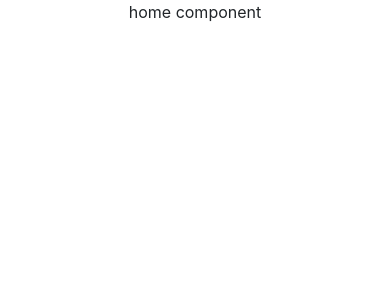
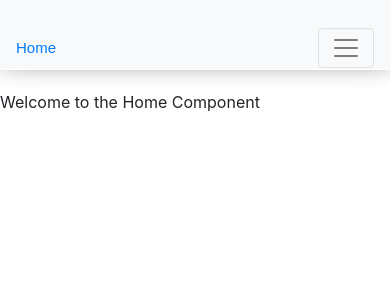
Before and after one commit to 1808-java-blake/project-1-avicuna, a React (Create React App) app in the folder ers-app/: page /home in a window 390 px wide. Shown: the top 300 px of the page. Built offline with nearby package versions, Linux system fonts and the light colour scheme; the HTML template or start-up script is replaced by a standard one.

Commit message:
- Created Nav component for employee page - Styled Application more

```diff
--- a/ers-app/src/App.css
+++ b/ers-app/src/App.css
@@ -28,7 +28,23 @@ a
 }
 
 
-#main-content-container {
+#home-container {
+  display: flex;
+  flex-direction: column;
+  width: 100%;
+  align-items: center;
+}
+
+#sign-in-header {
+    margin-top: 50px;
+    display: flex;
+    flex-direction: column;
+    width: 100%;
+    align-items: center
+}
+
+#sign-in-container {
+    margin-top: 100px;
     display: flex;
     flex-direction: column;
     width: 100%;
@@ -50,7 +66,8 @@ a
 
 
 .navbar-light .navbar-nav .nav-link:focus, .navbar-light .navbar-nav .nav-link:hover {
-  color: rgba(0,0,0,.7);
+    /*color: rgba(0,0,0,.7);*/
+    color: darkgrey !important;
 }
 
 .navbar-expand-md .navbar-nav .nav-link {
@@ -58,16 +75,27 @@ a
     padding-left: .75rem !important;
 }
 
+.navbar li a, .navbar {
+    color: #8cb5ce !important;
+    padding: 0 15px;
+    height: 70px;
+    line-height: 80px;
+}
+
 .bg-light {
     background-color: #ffffff !important;
 }
 
 nav {
+    min-height: 60px;
+    z-index: 9999;
     border-bottom: 1px solid #ffffff !important;
     margin-bottom: 20px;
     -webkit-box-shadow: 1px -12px 28px -1px rgba(0, 0, 0, 0.87);
     -moz-box-shadow: 1px -12px 28px -1px rgba(0, 0, 0, 0.87);
     box-shadow: 1px -12px 28px -1px rgba(0, 0, 0, 0.87);
+    font-size: 15px !important;
+    font-family: Montserrat, sans-serif;
 }
 
 #examples-dropdown {
@@ -84,3 +112,50 @@ nav {
 .red {
   color: red;
 }
+
+/*****************************
+  Slide Animation
+*****************************/
+.slideanim {visibility:hidden;}
+.slide {
+    animation-name: slide;
+    -webkit-animation-name: slide;
+    animation-duration: 1s;
+    -webkit-animation-duration: 1s;
+    visibility: visible;
+}
+@keyframes slide {
+    0% {
+        opacity: 0;
+        transform: translateY(70%);
+    }
+    100% {
+        opacity: 1;
+        transform: translateY(0%);
+    }
+}
+@-webkit-keyframes slide {
+    0% {
+        opacity: 0;
+        -webkit-transform: translateY(70%);
+    }
+    100% {
+        opacity: 1;
+        -webkit-transform: translateY(0%);
+    }
+}
+@media screen and (max-width: 768px) {
+    .col-sm-4 {
+        text-align: center;
+        margin: 25px 0;
+    }
+    .btn-lg {
+        width: 100%;
+        margin-bottom: 35px;
+    }
+}
+@media screen and (max-width: 480px) {
+    .logo {
+        font-size: 150px;
+    }
+}
--- a/ers-app/src/App.tsx
+++ b/ers-app/src/App.tsx
@@ -17,6 +17,7 @@ class App extends React.Component {
                     <div id="main-content-container">
                         <Switch>
                             <Route path="/home" component={HomeComponent} />
+                            <Route path="/sign-in" component={SignInComponent} />
                             <Route component={SignInComponent} />
                         </Switch>
                     </div>
--- /dev/null
+++ b/ers-app/src/components/employee-nav/employee-nav.component.tsx
@@ -0,0 +1,27 @@
+import * as React from 'react';
+import { Link } from 'react-router-dom';
+
+export const EmployeeNav: React.StatelessComponent<any> = () => {
+    return (
+        <div>
+            <nav className="navbar navbar-toggleable-md navbar-expand-lg navbar-light bg-light display-front nav-pad">
+                <div className="navbar-header c-pointer shift-left">
+                    <Link to="/home" className="unset-anchor">Home</Link>
+                </div>
+                <button className="navbar-toggler" type="button" data-toggle="collapse" data-target="#navbarsExample04" aria-controls="navbarsExample04" aria-expanded="false" aria-label="Toggle navigation">
+                    <span className="navbar-toggler-icon"></span>
+                </button>
+                <div className="collapse navbar-collapse" id="navbarsExample04">
+                    <ul className="navbar-nav ml-auto margin-nav">
+                        <li className="nav-item active">
+                            <Link to="/second" className="unset-anchor nav-link">Processed</Link>
+                        </li>
+                        <li className="nav-item active">
+                            <Link to="/sign-in" className="unset-anchor nav-link">Log Out</Link>
+                        </li>
+                    </ul>
+                </div>
+            </nav>
+        </div >
+    );
+}
--- a/ers-app/src/components/home/home.component.tsx
+++ b/ers-app/src/components/home/home.component.tsx
@@ -1,12 +1,17 @@
 import * as React from 'react';
+import {EmployeeNav} from "../employee-nav/employee-nav.component";
+// import {EmployeeNav} from "../employee-nav/employee-nav.component";
 
 export class HomeComponent extends React.Component {
 
   public render() {
     return (
-      <div>
-        home component
-      </div>
+        <div>
+            <EmployeeNav/>
+            <div className="home-container">
+                Welcome to the Home Component
+            </div>
+        </div>
     );
   }
 }
--- a/ers-app/src/components/sign-in/sign-in.component.tsx
+++ b/ers-app/src/components/sign-in/sign-in.component.tsx
@@ -60,6 +60,9 @@ class SignInComponent extends React.Component<IProps, any> {
         const { errorMessage, credentials } = this.props;
 
         return (
+            <div>
+                <h1 id="sign-in-header">Welcome to the Enterprise Reimbursement Software</h1>
+                <div id="sign-in-container">
                 <form className="form-signin" onSubmit={this.submit}>
                     <h1 className="h3 mb-3 font-weight-normal">Please sign in</h1>
                     <label htmlFor="inputUsername" className="sr-only">Username</label>
@@ -84,6 +87,8 @@ class SignInComponent extends React.Component<IProps, any> {
                     <button className="btn btn-lg btn-primary btn-block" type="submit">Sign in</button>
                     {errorMessage && <p id="error-message">{errorMessage}</p>}
                 </form>
+                </div>
+            </div>
         );
     }
 }
--- a/ers-app/src/index.css
+++ b/ers-app/src/index.css
@@ -1,5 +1,6 @@
 body {
-  margin: 0;
+    background-color: #f6f6f6;
+    margin: 0;
   padding: 0;
   font-family: sans-serif;
 }
```
Also changed, not shown: ers-app/src/components/all-reimbs/all-reimbs.component.tsx (added). Lines whose indentation alone changed are shown as unchanged.
